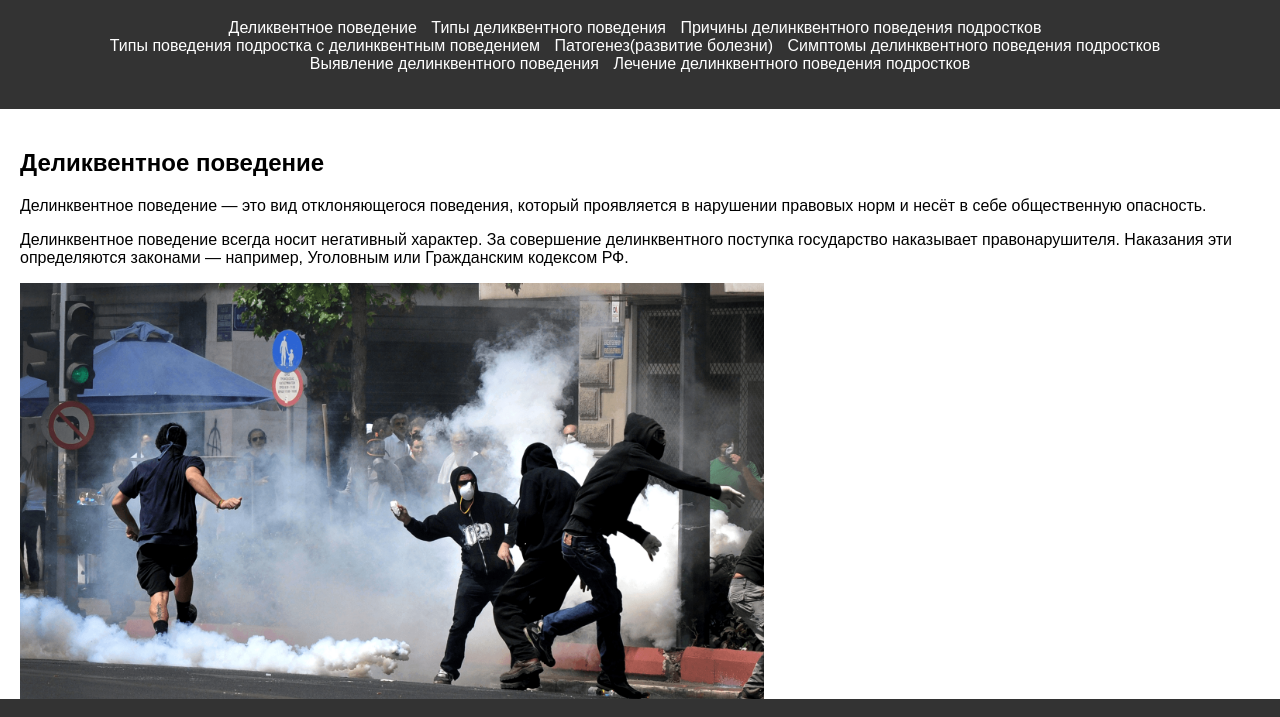
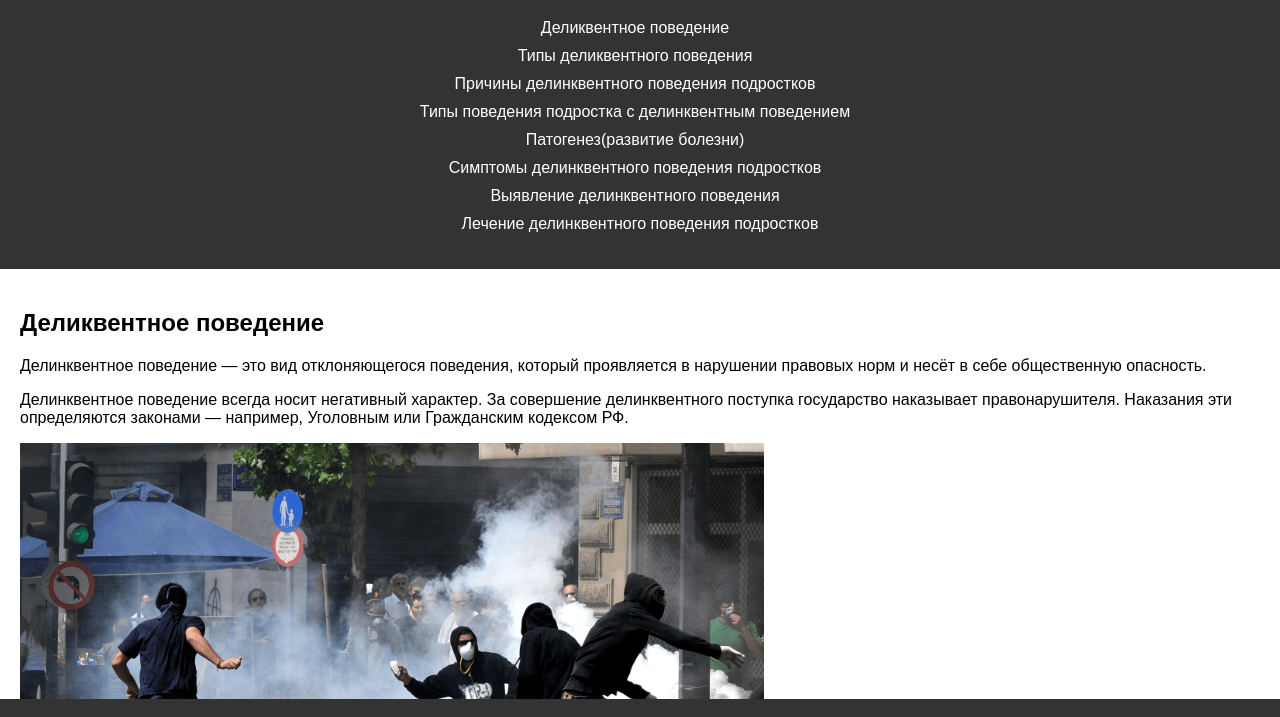
Before and after one commit to LatyshevM/Deliquent-behavior, a plain HTML site: page index.html in a window 1280 px wide. Shown: the part 81-798 px from the top of the page. Drawn offline with Linux system fonts and the light colour scheme.

Commit message:
Add files via upload

```diff
--- a/styles.css
+++ b/styles.css
@@ -176,3 +176,22 @@ section {
         margin-bottom: 10px; /* Добавляем отступ между кнопками */
     }
 }
+
+
+/* Общие стили для кнопок */
+.button-container ul {
+    list-style-type: none; /* Убираем маркеры списка */
+    padding: 0; /* Убираем внутренние отступы */
+}
+
+.button-container ul li {
+    display: block; /* Размещаем кнопки в столбик */
+    margin-bottom: 10px; /* Добавляем отступ между кнопками */
+}
+
+/* Дополнительные стили для мобильных устройств */
+@media only screen and (max-width: 600px) {
+    .button-container ul li {
+        margin-bottom: 10px; /* Оставляем отступ между кнопками */
+    }
+}
```
